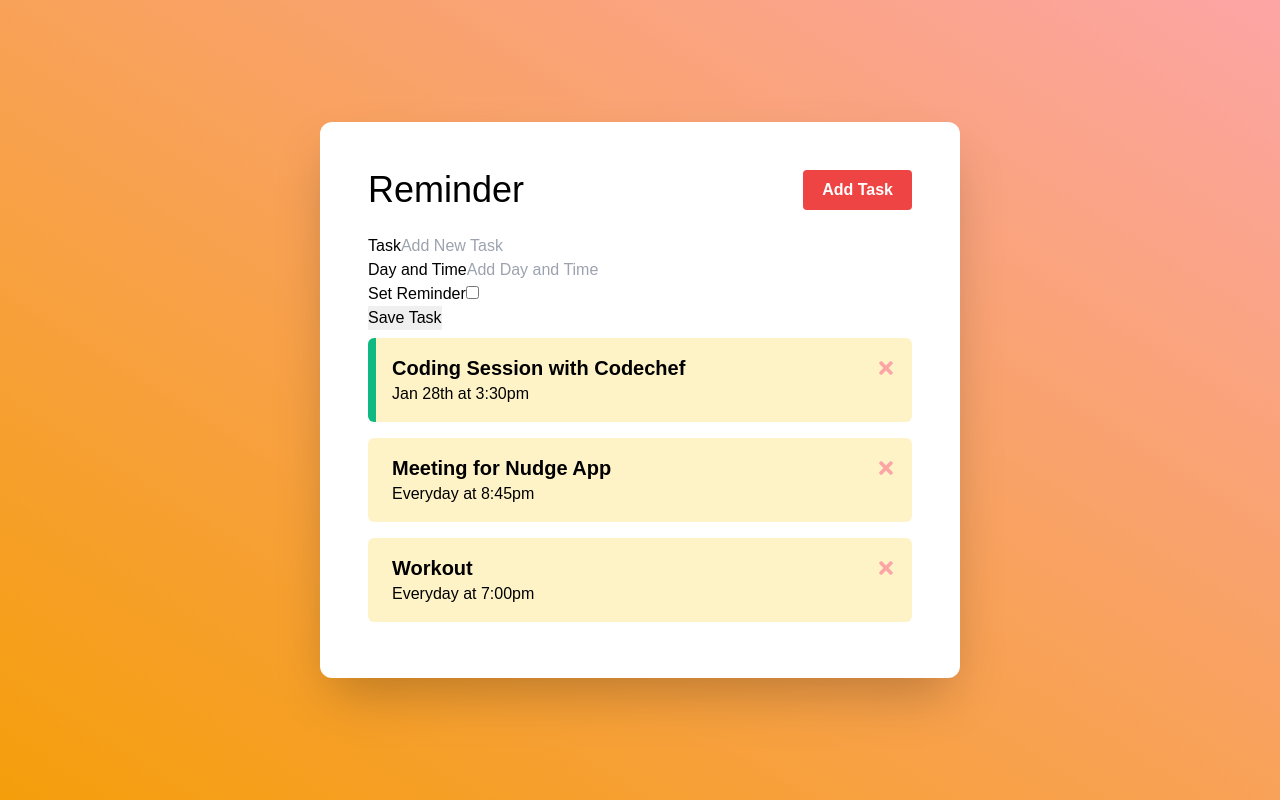
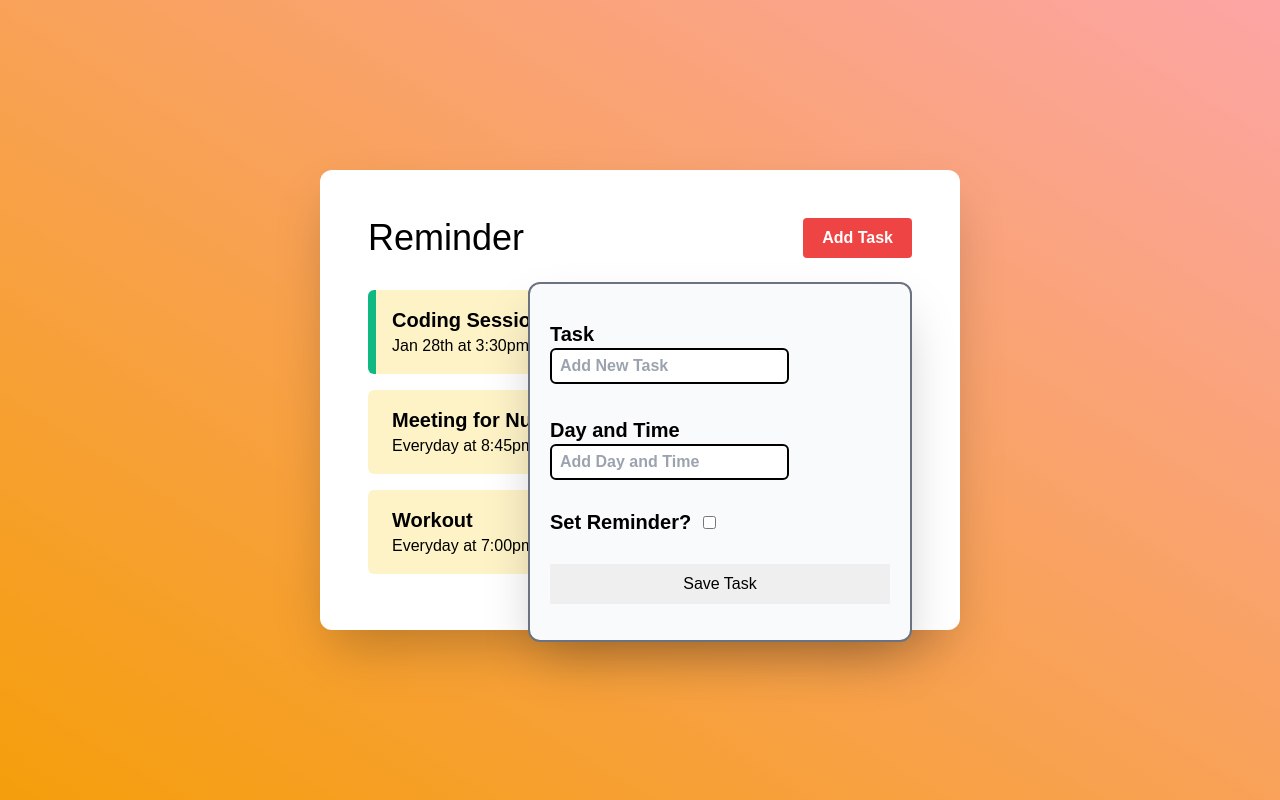
Before and after one commit to AbhinavRobinson/one-react-app, a React (Create React App) app: page / in a window 1280 px wide. Built offline with nearby package versions, Linux system fonts and the light colour scheme.

Commit message:
(feat): add stylings

```diff
--- a/src/components/AddTasks.tsx
+++ b/src/components/AddTasks.tsx
@@ -1,22 +1,28 @@
-import React from "react";
-
 const AddTasks = () => {
   return (
-    <form className="add-form">
-      <div className="form-control">
-        <label>Task</label>
-        <input type="text" placeholder="Add New Task" />
+    <form className="absolute flex flex-col flex-wrap self-end p-5 mb-4 duration-200 transform translate-y-16 border-2 border-gray-500 shadow-2xl w-96 bg-gray-50 rounded-xl add-form">
+      <div className="py-4 form-control">
+        <label className="text-xl font-semibold pr-28">Task</label>
+        <input
+          className="px-2 py-1 font-semibold border-2 border-black rounded-md text-md"
+          type="text"
+          placeholder="Add New Task"
+        />
       </div>
-      <div className="form-control">
-        <label>Day and Time</label>
-        <input type="text" placeholder="Add Day and Time" />
+      <div className="py-4 form-control">
+        <label className="pr-5 text-xl font-semibold">Day and Time</label>
+        <input
+          className="px-2 py-1 font-semibold border-2 border-black rounded-md text-md"
+          type="text"
+          placeholder="Add Day and Time"
+        />
       </div>
-      <div className="form-control">
-        <label>Set Reminder</label>
+      <div className="py-3 text-xl font-semibold form-control">
+        <label className="pr-3">Set Reminder?</label>
         <input type="checkbox" />
       </div>
 
-      <input type="submit" value="Save Task" />
+      <input className="py-2 my-4" type="submit" value="Save Task" />
     </form>
   );
 };
--- a/src/components/Task.tsx
+++ b/src/components/Task.tsx
@@ -14,10 +14,10 @@ const Task = ({
 }) => {
   return (
     <div
-      className={`w-full border-l-8 duration-200 p-4 my-2 bg-yellow-100 rounded-md hover:bg-yellow-200 select-none ${
+      className={`w-full border-l-8 p-4 my-2 bg-yellow-100 rounded-md hover:bg-yellow-200 select-none ${
         task.reminder ? "border-green-500" : "border-transparent"
       }`}
-      onClick={() => {
+      onDoubleClick={() => {
         onToggle(task.id);
       }}
     >
```
Also changed, not shown: 1 other file (tests, documents, lock files or other folders).
